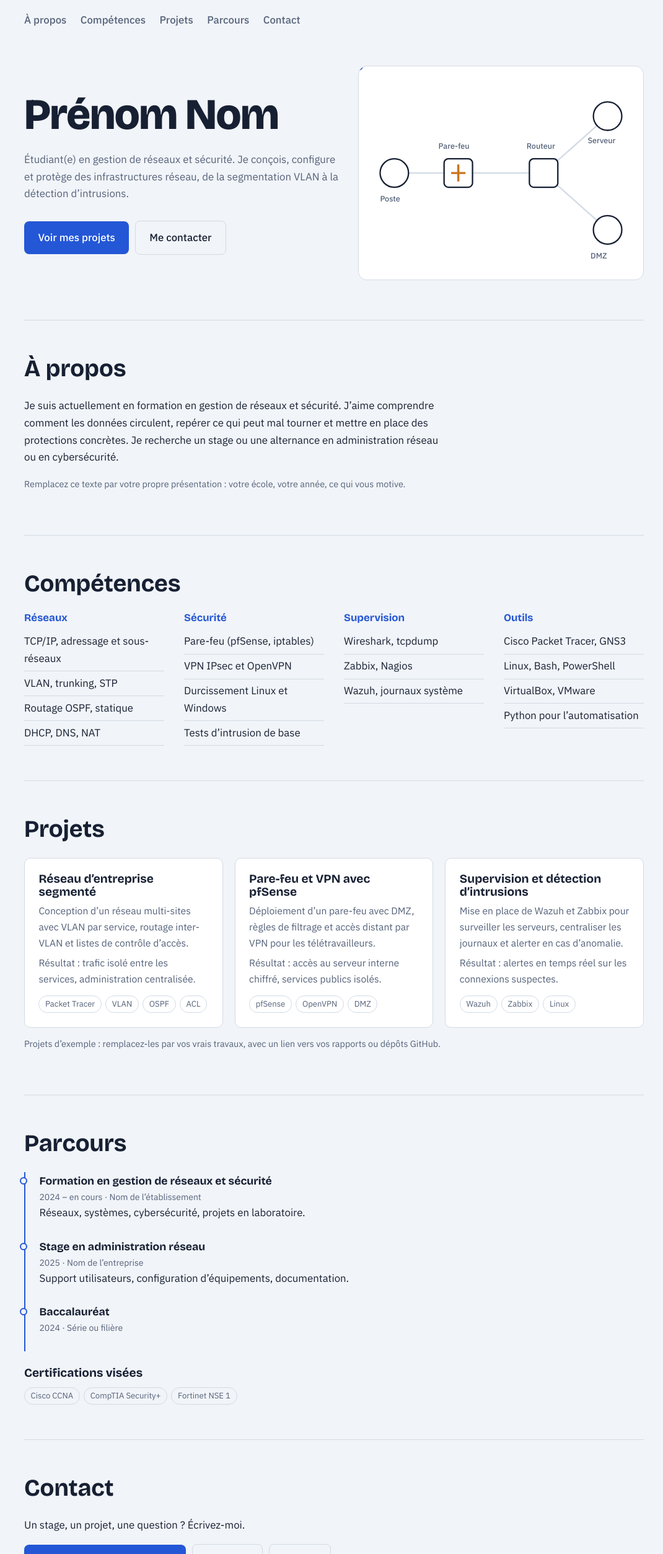
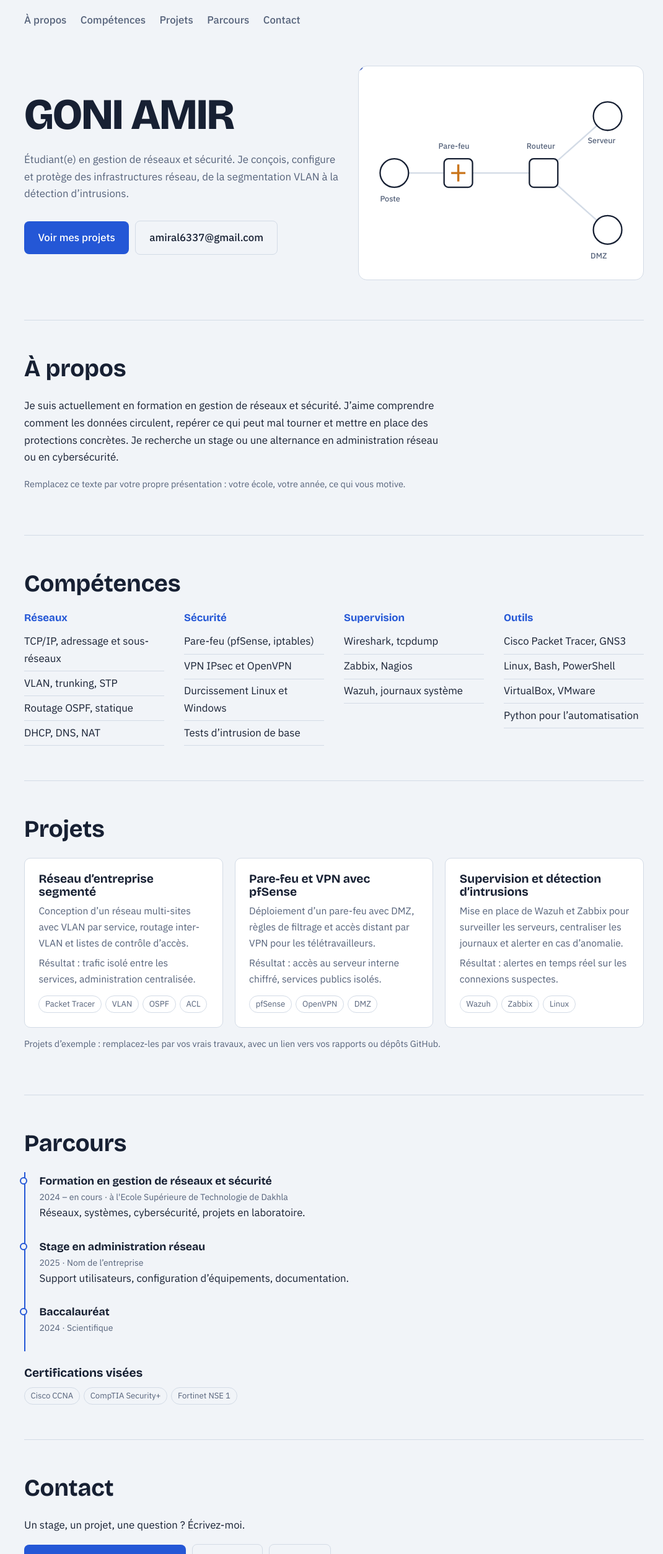
Before and after one commit to crack-amr/crack-amr.github.io, a plain HTML site: page index.html in a window 1280 px wide. Shown: the top 2507 px of the page at 62% size, without its empty margins (101-1171 px from the left). Drawn offline with nearby package versions, Linux system fonts and the light colour scheme.

Commit message:
Update name and educational details in index.html

```diff
--- a/index.html
+++ b/index.html
@@ -60,9 +60,9 @@ footer{padding:2.5rem 0 3rem;border-top:1px solid var(--line);color:var(--mute)}
 
 <header class="hero">
 <div>
-<h1>Prénom Nom</h1>
+<h1>GONI AMIR</h1>
 <p>Étudiant(e) en gestion de réseaux et sécurité. Je conçois, configure et protège des infrastructures réseau, de la segmentation VLAN à la détection d’intrusions.</p>
-<a class="btn" href="#projets">Voir mes projets</a><a class="btn alt" href="#contact">Me contacter</a>
+<a class="btn" href="#projets">Voir mes projets</a><a class="btn alt" href="#contact">amiral6337@gmail.com</a>
 </div>
 <svg class="topo" viewBox="0 0 400 300" role="img" aria-label="Schéma réseau : un paquet circule d’un poste vers le serveur en passant par un pare-feu">
 <path id="p" class="l" d="M50 150 H140 M140 150 H260 M260 150 L350 70 M260 150 L350 230"/>
@@ -103,9 +103,9 @@ footer{padding:2.5rem 0 3rem;border-top:1px solid var(--line);color:var(--mute)}
 <section id="parcours">
 <h2>Parcours</h2>
 <ol class="tl">
-<li><b>Formation en gestion de réseaux et sécurité</b><small>2024 – en cours · Nom de l’établissement</small>Réseaux, systèmes, cybersécurité, projets en laboratoire.</li>
+<li><b>Formation en gestion de réseaux et sécurité</b><small>2024 – en cours · à l'Ecole Supérieure de Technologie de Dakhla</small>Réseaux, systèmes, cybersécurité, projets en laboratoire.</li>
 <li><b>Stage en administration réseau</b><small>2025 · Nom de l’entreprise</small>Support utilisateurs, configuration d’équipements, documentation.</li>
-<li><b>Baccalauréat</b><small>2024 · Série ou filière</small></li>
+<li><b>Baccalauréat</b><small>2024 · Scientifique</small></li>
 </ol>
 <h3 style="margin:1.5rem 0 .6rem;font-size:1.2rem">Certifications visées</h3>
 <div class="tags"><span>Cisco CCNA</span><span>CompTIA Security+</span><span>Fortinet NSE 1</span></div>
```
